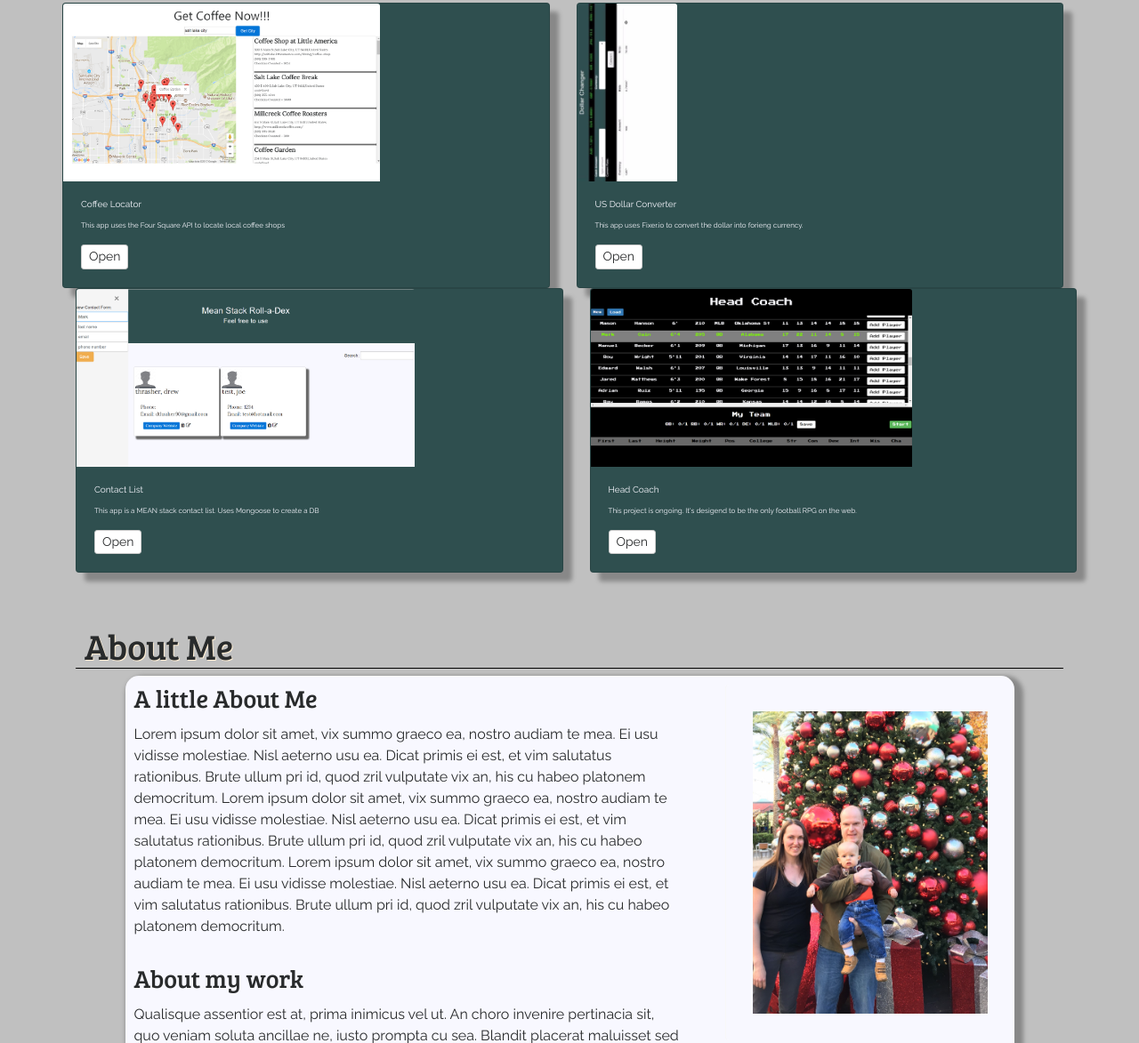
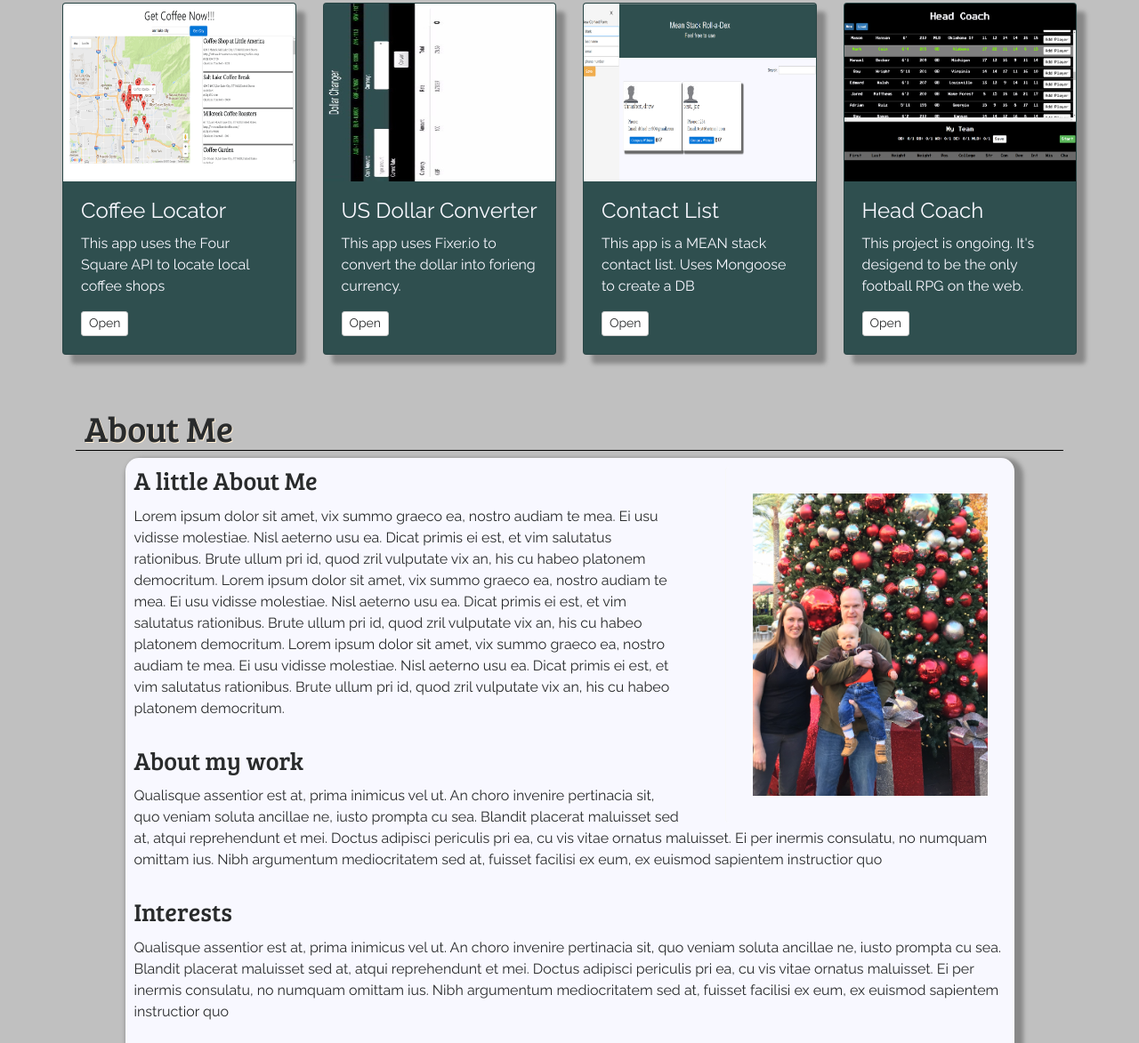
Before and after one commit to dthrasher90/webpage3, a website: page public/index.html in a window 1280 px wide. Shown: the part 710-1883 px from the top of the page at 89% size. Drawn offline with nearby package versions, Linux system fonts and the light colour scheme; a script that the page names is missing.

Commit message:
card changes

```diff
--- a/public/styles/main.css
+++ b/public/styles/main.css
@@ -119,8 +119,7 @@ ul {
     margin-top: 5px;
     border-radius: 15px;
     -webkit-box-shadow: 5px 5px 5px 5px #888888;
-    box-shadow: 5px 5px 5px 5px #888888;
-    overflow: scroll; }
+    box-shadow: 5px 5px 5px 5px #888888; }
     #about article img {
       height: 400px;
       width: 325px;
@@ -164,79 +163,11 @@ footer {
   font-family: Raleway;
   font-weight: bold; }
 
-@media (min-width: 343px) {
-  #projects {
-    height: 2000px; }
-    #projects .card-deck {
-      display: block;
-      /* justify-content: flex-start;
-    flex-flow: row wrap;
-    align-items: stretch;*/ }
-    #projects .card-deck .card {
-      display: block;
-      width: 40%; }
-    #projects h4 {
-      font-size: 8px; }
-    #projects p {
-      font-size: 6px; } }
+/*@media (min-width: 576px) {  }
 
-@media (min-width: 576px) {
-  #projects .card-deck {
-    display: -webkit-box;
-    display: -webkit-flex;
-    display: -ms-flexbox;
-    display: flex;
-    -webkit-box-pack: start;
-    -webkit-justify-content: flex-start;
-    -ms-flex-pack: start;
-    justify-content: flex-start;
-    -webkit-box-orient: horizontal;
-    -webkit-box-direction: normal;
-    -webkit-flex-flow: row wrap;
-    -ms-flex-flow: row wrap;
-    flex-flow: row wrap;
-    -webkit-box-align: stretch;
-    -webkit-align-items: stretch;
-    -ms-flex-align: stretch;
-    align-items: stretch; }
-  #projects .card-deck .card {
-    display: block;
-    -webkit-flex-basis: 20%;
-    -ms-flex-preferred-size: 20%;
-    flex-basis: 20%;
-    /* change this value for each breakpoint*/ }
-  #projects h4 {
-    font-size: 10px; }
-  #projects p {
-    font-size: 8px; } }
+@media (min-width: 768px) {  }
 
-@media (min-width: 768px) {
-  #projects .card-deck {
-    display: -webkit-box;
-    display: -webkit-flex;
-    display: -ms-flexbox;
-    display: flex;
-    -webkit-box-pack: start;
-    -webkit-justify-content: flex-start;
-    -ms-flex-pack: start;
-    justify-content: flex-start;
-    -webkit-box-orient: horizontal;
-    -webkit-box-direction: normal;
-    -webkit-flex-flow: row wrap;
-    -ms-flex-flow: row wrap;
-    flex-flow: row wrap;
-    -webkit-box-align: stretch;
-    -webkit-align-items: stretch;
-    -ms-flex-align: stretch;
-    align-items: stretch; }
-  #projects .card-deck .card {
-    display: block;
-    -webkit-flex-basis: 33.3%;
-    -ms-flex-preferred-size: 33.3%;
-    flex-basis: 33.3%;
-    /* change this value for each breakpoint*/ }
-  #about article {
-    overflow: hidden; } }
 
-#blog .entry {
-  width: 75%; }
+@media (min-width: 992px) {}
+
+@media (min-width: 1200px) { }*/
--- a/public/styles/styles.scss
+++ b/public/styles/styles.scss
@@ -121,6 +121,7 @@ ul{
     box-shadow: 10px 10px 5px #888888;
     color: ghostwhite;
     width: 20%;
+
     img{
 
       height: 200px;
@@ -132,7 +133,6 @@ ul{
   height: 1000px;
   width: 100%;
   font-family: Raleway;
-
 
    h1{
     padding: 10px;
@@ -153,7 +153,6 @@ ul{
     margin-top: 5px;
     border-radius: 15px;
     box-shadow: 5px 5px 5px 5px #888888;
-     overflow: scroll;
 
     img{
       height: 400px;
@@ -214,92 +213,11 @@ footer{
   font-weight: bold;
 }
 
-@media (min-width: 343px) {
- #projects{
-  height: 2000px;
-  .card-deck {
-    display: block;
-   /* justify-content: flex-start;
-    flex-flow: row wrap;
-    align-items: stretch;*/
-  }
-  .card-deck .card {
-    display: block;
-    width: 40%;
-    }
+/*@media (min-width: 576px) {  }
 
-     h4{
-      font-size: 8px;
-
-    }
-
-    p{
-      font-size: 6px;
-    }
- }
-
-}
-
-
-@media (min-width: 576px) {
- #projects{
-  .card-deck {
-    display: flex;
-    justify-content: flex-start;
-    flex-flow: row wrap;
-    align-items: stretch;
-  }
-  .card-deck .card {
-    display: block;
-    flex-basis: 20%; /* change this value for each breakpoint*/
-    }
-
-     h4{
-      font-size: 10px;
-
-    }
-
-    p{
-      font-size: 8px;
-    }
- }
-
-}
-
-@media (min-width: 768px) {
-
- #projects{
-  .card-deck {
-    display: flex;
-    justify-content: flex-start;
-    flex-flow: row wrap;
-    align-items: stretch;
-  }
-
-  .card-deck .card {
-    display: block;
-    flex-basis: 33.3%; /* change this value for each breakpoint*/
-
-
-  }
-
-
- }
-  #about {
-    article{
-      overflow: hidden;
-    }
-  }
- }
-
- #blog{
-
-  .entry{
-    width: 75%;
-  }
- }
+@media (min-width: 768px) {  }
 
 
 @media (min-width: 992px) {}
 
-@media (min-width: 1200px) { }
+@media (min-width: 1200px) { }*/
```
